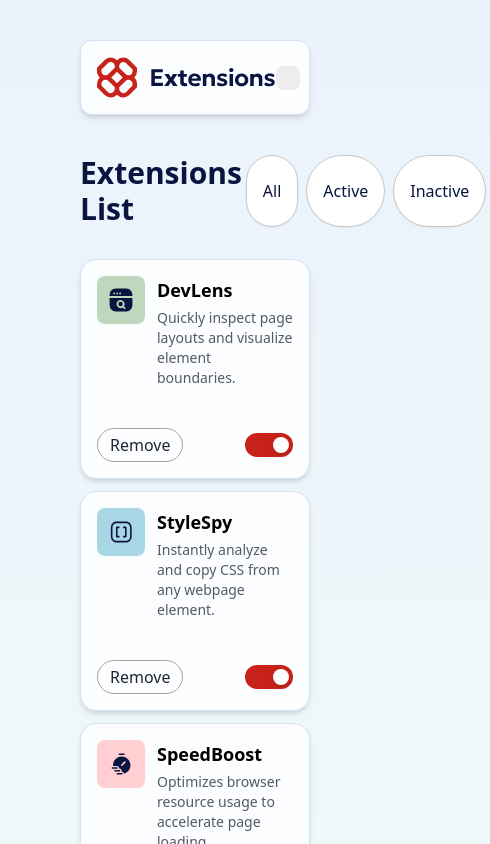
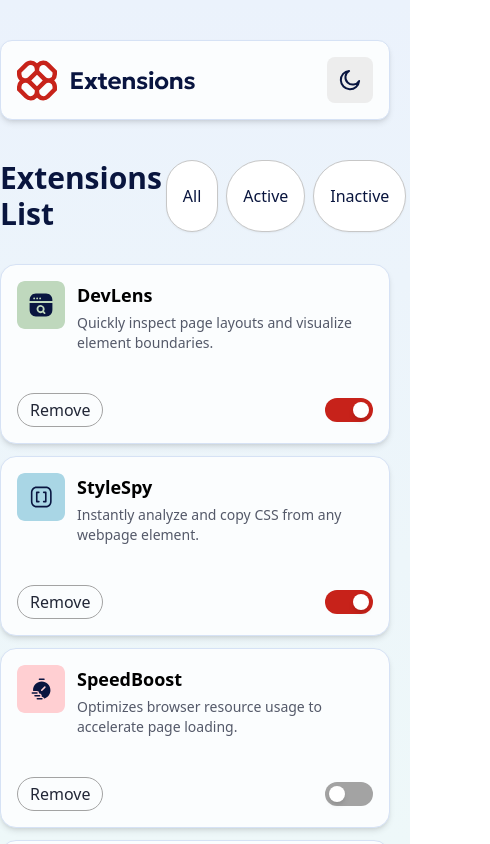
Before and after one commit to mmadiee/browser-extensions-manager-ui, a React (Vite) app: page / in a window 390 px wide. Shown: the top 844 px of the page, 490 px wide, since content can reach past the window. Built offline with nearby package versions, Linux system fonts and the light colour scheme; a web font is replaced by a local one.

Commit message:
refactor layout of Header, ExtensionsContainer, and Tabs components for improved responsiveness

```diff
--- a/src/components/ExtensionsContainer.tsx
+++ b/src/components/ExtensionsContainer.tsx
@@ -8,7 +8,7 @@ const ExtensionsContainer: React.FC = () => {
     const [extensions, setExtensions] = useState(extensionsData);
 
     return (
-        <div className="mx-20 my-8 pb-8">
+        <div className="lg:mx-40 my-8 pb-8">
             <div className="grid lg:grid-cols-3 gap-3">
                 {
                     extensions.map(extension => (
--- a/src/components/Header.tsx
+++ b/src/components/Header.tsx
@@ -6,7 +6,7 @@ import moon from '../../assets/images/icon-moon.svg';
 
 const Header = () => {
     return (
-        <header className="bg-neutral-0 p-4 shadow-md rounded-xl mx-20 my-10 flex justify-between items-center border border-neutral-200 ">
+        <header className="bg-neutral-0 p-4 shadow-md rounded-xl lg:mx-40 my-10 flex justify-between items-center border border-neutral-200 ">
             <img src={logo} alt="Logo" />
             <button className="bg-neutral-100 p-3 rounded-lg hover:bg-neutral-400 hover:text-neutral-700 transition ease-out duration-200 focus:ring-2 focus:ring-red-500"><img src={moon} alt="Night Mode"/></button>
         </header>
--- a/src/components/Tabs.tsx
+++ b/src/components/Tabs.tsx
@@ -2,7 +2,7 @@ import React from "react";
 
 const Tab = () => {
     return (
-        <div className="flex justify-between mx-20">
+        <div className="flex justify-between lg:mx-40">
             <h1 className="text-neutral-900 text-3xl font-bold">Extensions List</h1>
             <div className="flex justify-between">
                 <button className="rounded-full py-2 px-4 mx-1 border border-neutral-300 bg-white shadow-sm text-neutral-900 hover:bg-neutral-100 hover:text-neutral-700 hover:shadow-none focus:ring-2 focus:ring-red-500 active:bg-red-500 active:text-white active:shadow-none transition ease-out duration-200">All</button>
```
